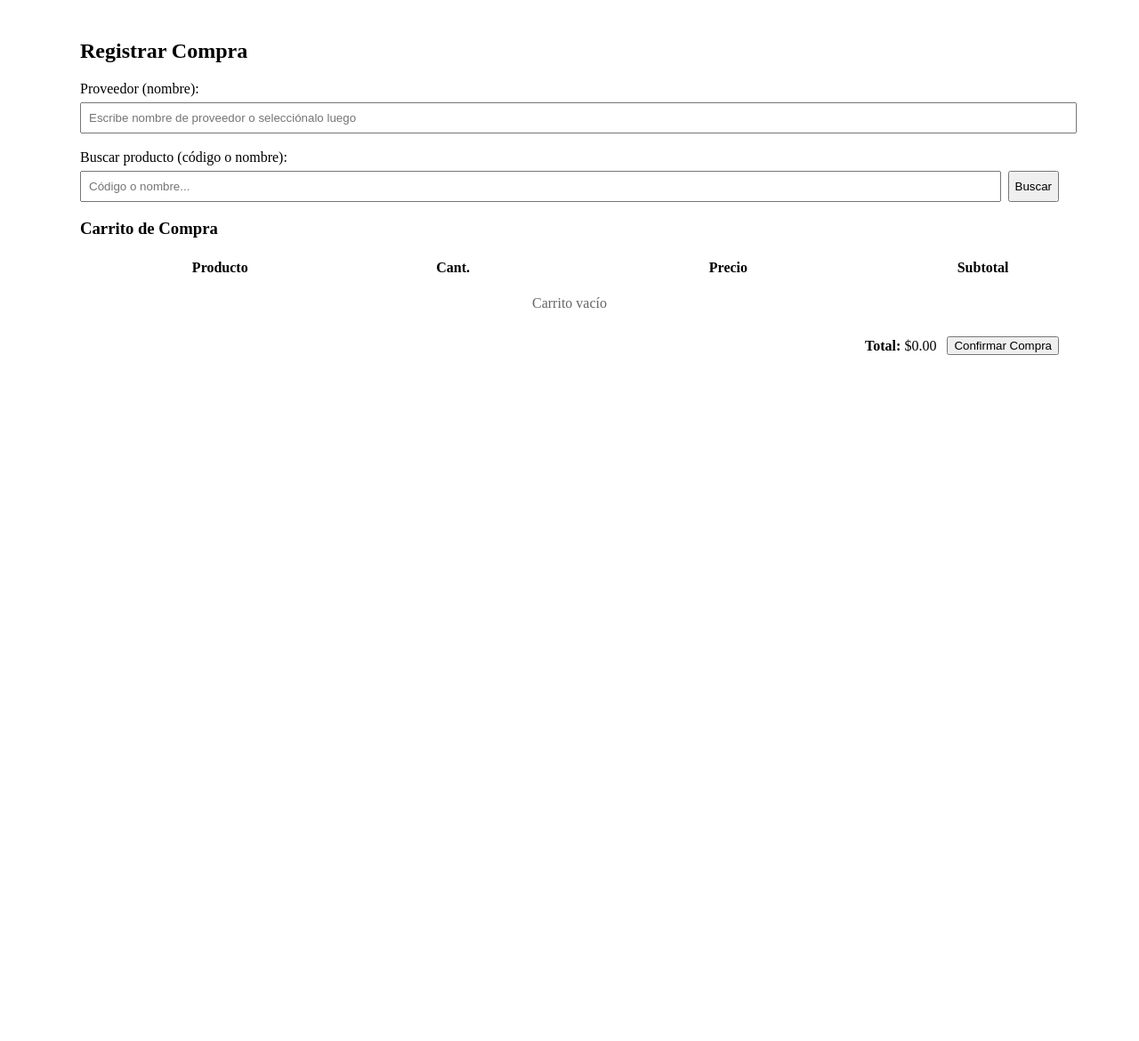
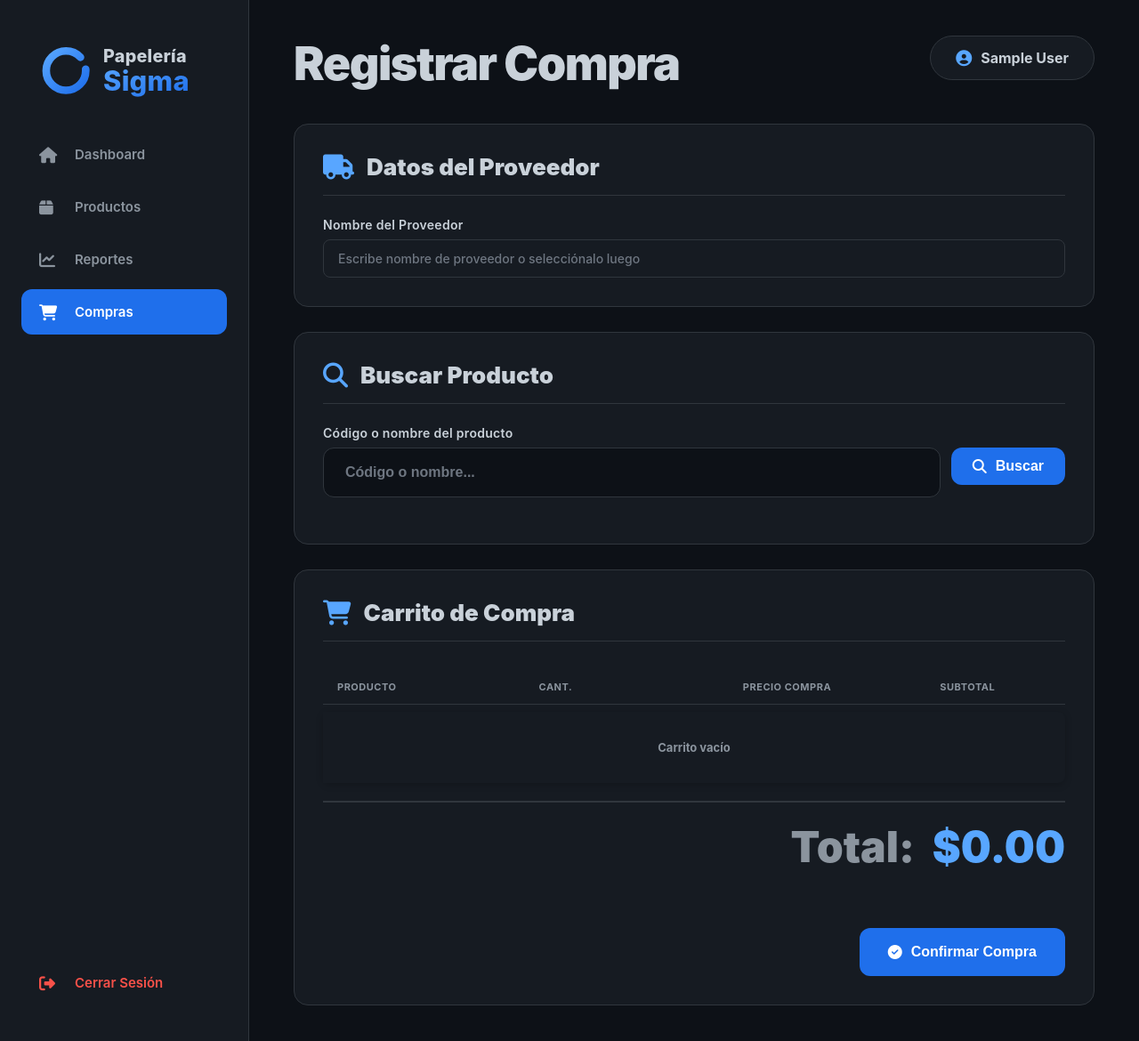
Before and after one commit to Alvaro-Calleros/papeleria-pos-sigma, a PHP site: page /compras.php in a window 1280 px wide. Shown: the whole page at 89% size. Run offline with PHP 8.4, Linux system fonts and the light colour scheme; the visitor is signed in with stand-in values (Sample User, id 1).

Commit message:
feat: adaptar compras.php al layout principal con sidebar y validación de sesión para admin

```diff
--- a/compras.php
+++ b/compras.php
@@ -1,5 +1,12 @@
 <?php
 require_once 'includes/config.php';
+
+// Validar sesión antes de cargar auth_admin
+if (!isset($_SESSION['user_id'])) {
+    header('Location: login.php');
+    exit;
+}
+
 require_once 'includes/auth_admin.php';
 ?>
 <!DOCTYPE html>
@@ -8,53 +15,183 @@
     <meta charset="utf-8">
     <meta name="viewport" content="width=device-width, initial-scale=1">
     <title>Compras - Papelería Sigma</title>
+    <link rel="stylesheet" href="https://cdnjs.cloudflare.com/ajax/libs/font-awesome/6.4.2/css/all.min.css">
+    <link rel="stylesheet" href="assets/css/styles.css">
 </head>
 <body>
-    <main style="padding:16px; max-width:1100px; margin:0 auto;">
-        <h2>Registrar Compra</h2>
+    <!-- Hamburger Menu Button -->
+    <button class="hamburger-btn" onclick="toggleSidebar()">
+        <i class="fas fa-bars"></i>
+    </button>
 
-        <section style="margin-top:12px;">
-            <label>Proveedor (nombre):</label>
-            <input type="text" id="proveedorNombre" placeholder="Escribe nombre de proveedor o selecciónalo luego" style="width:100%; padding:8px; margin-top:6px;">
-        </section>
+    <!-- Sidebar Overlay -->
+    <div class="sidebar-overlay" onclick="toggleSidebar()"></div>
 
-        <section style="margin-top:18px;">
-            <label>Buscar producto (código o nombre):</label>
-            <div style="display:flex; gap:8px; margin-top:6px;">
-                <input type="text" id="buscadorProducto" placeholder="Código o nombre..." style="flex:1; padding:8px;" onkeypress="if(event.key==='Enter') Compras.buscarProductoCompra()">
-                <button onclick="Compras.buscarProductoCompra()">Buscar</button>
+    <div class="main-container">
+        <aside class="sidebar" id="sidebar">
+            <div class="logo">
+                <img src="assets/images/papeleria-sigma-logo.svg" alt="Papelería Sigma" style="height: 80px; width: auto;">
             </div>
-            <div id="resultadosProductos" style="margin-top:12px;"></div>
-        </section>
 
-        <section style="margin-top:18px;">
-            <h3>Carrito de Compra</h3>
-            <div style="overflow-x:auto;">
-                <table border="0" cellpadding="6" cellspacing="0" style="width:100%; border-collapse:collapse;">
+            <div class="nav-item" onclick="window.location.href='index.php'">
+                <i class="fas fa-home"></i>
+                <span>Dashboard</span>
+            </div>
+            <?php if($_SESSION['rol'] === 'admin'): ?>
+                <div class="nav-item" onclick="window.location.href='productos.php'">
+                    <i class="fas fa-box"></i>
+                    <span>Productos</span>
+                </div>
+                <div class="nav-item" onclick="window.location.href='reportes.php'">
+                    <i class="fas fa-chart-line"></i>
+                    <span>Reportes</span>
+                </div>
+                <div class="nav-item active" onclick="window.location.href='compras.php'">
+                    <i class="fas fa-shopping-cart"></i>
+                    <span>Compras</span>
+                </div>
+            <?php endif; ?>
+
+            <div style="flex: 1;"></div>
+
+            <div class="nav-item logout-btn" onclick="logout()">
+                <i class="fas fa-sign-out-alt"></i>
+                <span>Cerrar Sesión</span>
+            </div>
+        </aside>
+
+        <main class="content">
+            <div class="header">
+                <div class="user-header">
+                    <span class="user-name">
+                        <i class="fas fa-user-circle"></i>
+                        <span id="userName"><?= htmlspecialchars($_SESSION['nombre']) ?></span>
+                    </span>
+                </div>
+                <h1 class="page-title">Registrar Compra</h1>
+            </div>
+
+            <div class="dashboard-grid" style="grid-template-columns: 1fr; gap: 28px;">
+
+                <!-- Card Proveedor -->
+                <div class="card">
+                    <div class="card-header">
+                        <h3 class="card-title">
+                            <i class="fas fa-truck"></i>
+                            Datos del Proveedor
+                        </h3>
+                    </div>
+                    <div class="form-group">
+                        <label class="form-label">Nombre del Proveedor</label>
+                        <input type="text" id="proveedorNombre" class="form-control" placeholder="Escribe nombre de proveedor o selecciónalo luego">
+                    </div>
+                </div>
+
+                <!-- Card Buscador -->
+                <div class="card">
+                    <div class="card-header">
+                        <h3 class="card-title">
+                            <i class="fas fa-search"></i>
+                            Buscar Producto
+                        </h3>
+                    </div>
+                    <div class="form-group">
+                        <label class="form-label">Código o nombre del producto</label>
+                        <div style="display:flex; gap:12px; align-items: flex-start;">
+                            <input type="text" id="buscadorProducto" class="coach-input" placeholder="Código o nombre..." onkeypress="if(event.key==='Enter') Compras.buscarProductoCompra()">
+                            <button class="btn-primary" style="margin-top:0; width: auto; padding: 12px 24px;" onclick="Compras.buscarProductoCompra()">
+                                <i class="fas fa-search"></i> Buscar
+                            </button>
+                        </div>
+                    </div>
+                    <div id="resultadosProductos" style="margin-top:16px;"></div>
+                </div>
+
+                <!-- Card Carrito -->
+                <div class="card">
+                    <div class="card-header">
+                        <h3 class="card-title">
+                            <i class="fas fa-shopping-cart"></i>
+                            Carrito de Compra
+                        </h3>
+                    </div>
+
+                    <div class="table-wrapper">
+                        <table class="coach-table">
                             <thead>
                                 <tr>
                                     <th>Producto</th>
                                     <th style="text-align:center;">Cant.</th>
-                            <th style="text-align:right;">Precio</th>
+                                    <th style="text-align:right;">Precio Compra</th>
                                     <th style="text-align:right;">Subtotal</th>
                                     <th></th>
                                 </tr>
                             </thead>
                             <tbody id="carritoBody">
-                        <tr><td colspan="5" style="text-align:center; padding:16px; color:#666;">Carrito vacío</td></tr>
+                                <tr><td colspan="5" style="text-align:center; padding:32px; color:#8b949e;">Carrito vacío</td></tr>
                             </tbody>
                         </table>
                     </div>
 
-            <div style="display:flex; justify-content:flex-end; gap:12px; margin-top:12px; align-items:center;">
-                <div><strong>Total:</strong> <span id="totalCompra">$0.00</span></div>
-                <button onclick="Compras.confirmarCompra()">Confirmar Compra</button>
+                    <div class="summary-row total" style="justify-content: flex-end; gap: 20px;">
+                        <span class="label">Total:</span>
+                        <span id="totalCompra" style="color: #58a6ff;">$0.00</span>
                     </div>
-        </section>
 
-        <div id="alertContainer" style="margin-top:18px;"></div>
+                    <div style="display:flex; justify-content:flex-end; margin-top:24px;">
+                        <button class="btn-primary" style="width: auto; padding-left: 32px; padding-right: 32px;" onclick="Compras.confirmarCompra()">
+                            <i class="fas fa-check-circle"></i> Confirmar Compra
+                        </button>
+                    </div>
+                </div>
+            </div>
+
+            <div id="alertContainer" class="alert-container"></div>
         </main>
+    </div>
+
+    <!-- Modal de confirmación logout -->
+    <div class="modal-backdrop" id="confirmLogoutModal" style="display: none;">
+        <div class="modal-content">
+            <div class="modal-header">
+                <h3 style="margin: 0; font-size: 18px; display: flex; align-items: center; gap: 10px;">
+                    <i class="fas fa-sign-out-alt" style="color: #f85149;"></i>
+                    <span>Cerrar Sesión</span>
+                </h3>
+                <button onclick="closeLogoutModal()" class="modal-close">
+                    <i class="fas fa-times"></i>
+                </button>
+            </div>
+            <div class="modal-body">
+                <p style="color: #c9d1d9;">¿Estás seguro de que deseas cerrar sesión?</p>
+            </div>
+            <div class="modal-footer">
+                <button class="btn btn-secondary" onclick="closeLogoutModal()">Cancelar</button>
+                <button class="btn btn-danger" onclick="confirmLogout()">Cerrar Sesión</button>
+            </div>
+        </div>
+    </div>
 
     <script src="assets/js/compras.js?v=<?php echo time(); ?>"></script>
+    <script>
+        function logout() {
+            document.getElementById('confirmLogoutModal').style.display = 'flex';
+        }
+
+        function closeLogoutModal() {
+            document.getElementById('confirmLogoutModal').style.display = 'none';
+        }
+
+        function confirmLogout() {
+            window.location.href = 'actions/logout.php';
+        }
+
+        function toggleSidebar() {
+            const sidebar = document.getElementById('sidebar');
+            const overlay = document.querySelector('.sidebar-overlay');
+            sidebar.classList.toggle('active');
+            overlay.classList.toggle('active');
+        }
+    </script>
 </body>
 </html>
```
Lines whose indentation alone changed are shown as unchanged.
